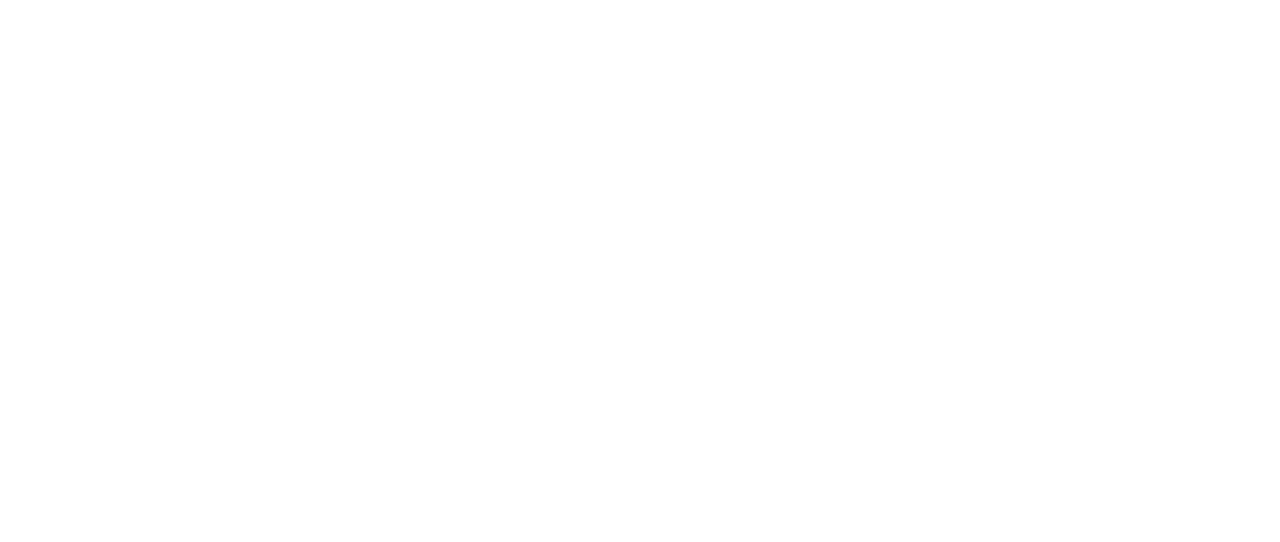
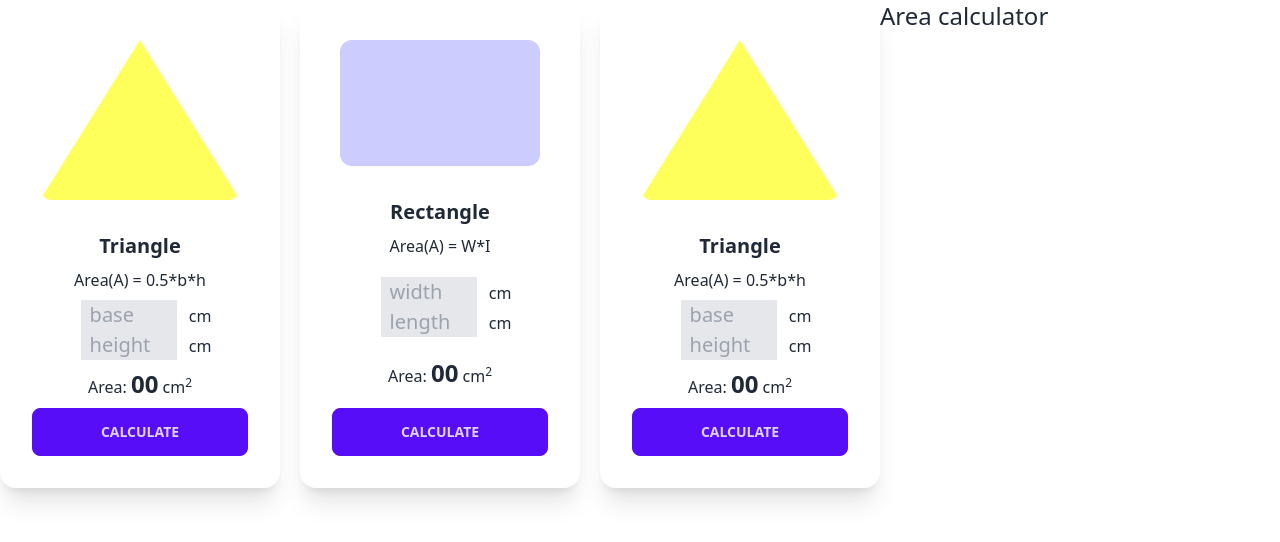
Before and after one commit to DipuBarua/geometry-genius-js, a plain HTML site: page index.html in a window 1280 px wide. Drawn offline with nearby package versions, Linux system fonts and the light colour scheme.

Commit message:
first commit

```diff
--- a/index.html
+++ b/index.html
@@ -14,6 +14,97 @@
 </head>
 
 <body>
+    <header></header>
+    <main>
+        <!-- main container -->
+        <div class="flex flex-col lg:flex-row">
+
+            <!-- shape container  -->
+            <div class="flex-1 grid grid-cols-1 md:grid-cols-2 lg:grid-cols-3 gap-5">
+
+                <!-- first card  -->
+                <div class="card bg-base-100 shadow-xl">
+                    <figure class="px-10 pt-10">
+                        <img src="images/triangle.png" alt="triangle" class="rounded-xl" />
+                    </figure>
+                    <div class="card-body items-center text-center">
+                        <h2 class="card-title">Triangle</h2>
+                        <p>Area(A) = 0.5*b*h</p>
+                        <p>
+                            <input id="triangle-base" type="text" class="border text-xl w-24 px-2 ml-3 bg-gray-200" placeholder="base">
+                            <span class="ml-2">cm</span>
+
+                            <input id="triangle-height" type="text" class="border text-xl w-24 px-2 ml-3 bg-gray-200" placeholder="height">
+                            <span class="ml-2">cm</span>
+                        </p>
+                        <p>Area: <span id="triangleArea" class="text-2xl font-bold">  00</span><span> cm<sup>2</sup></span>
+                        </p>
+                        <div class="card-actions w-full">
+                            <button onclick="calculateTriangleArea()" class="btn btn-primary w-full">Calculate</button>
+                        </div>
+                    </div>
+                </div>
+
+                <!-- second card  -->
+                <div class="card bg-base-100 shadow-xl">
+                    <figure class="px-10 pt-10">
+                        <img src="images/rectangle.png" alt="rectangle" class="rounded-xl" />
+                    </figure>
+                    <div class="card-body items-center text-center">
+                        <h2 class="card-title">Rectangle</h2>
+                        <p>Area(A) = W*I</p>
+                        <p>
+                            <input id="rectangle-width" type="text" class="border text-xl w-24 px-2 ml-3 bg-gray-200" placeholder="width">
+                            <span class="ml-2">cm</span>
+
+                            <input id="rectangle-length" type="text" class="border text-xl w-24 px-2 ml-3 bg-gray-200" placeholder="length">
+                            <span class="ml-2">cm</span>
+                        </p>
+                        <p>Area: <span id="rectangleArea" class="text-2xl font-bold">  00</span><span> cm<sup>2</sup></span>
+                        </p>
+                        <div class="card-actions w-full">
+                            <button onclick="calculateRectangleArea()" class="btn btn-primary w-full">Calculate</button>
+                        </div>
+                    </div>
+                </div>
+
+                <!-- third card  -->
+                <div class="card bg-base-100 shadow-xl">
+                    <figure class="px-10 pt-10">
+                        <img src="images/triangle.png" alt="triangle" class="rounded-xl" />
+                    </figure>
+                    <div class="card-body items-center text-center">
+                        <h2 class="card-title">Triangle</h2>
+                        <p>Area(A) = 0.5*b*h</p>
+                        <p>
+                            <input id="triangle-base" type="text" class="border text-xl w-24 px-2 ml-3 bg-gray-200" placeholder="base">
+                            <span class="ml-2">cm</span>
+
+                            <input id="triangle-height" type="text" class="border text-xl w-24 px-2 ml-3 bg-gray-200" placeholder="height">
+                            <span class="ml-2">cm</span>
+                        </p>
+                        <p>Area: <span id="area" class="text-2xl font-bold">  00</span><span> cm<sup>2</sup></span>
+                        </p>
+                        <div class="card-actions w-full">
+                            <button onclick="calculateArea()" class="btn btn-primary w-full">Calculate</button>
+                        </div>
+                    </div>
+                </div>
+
+
+
+            </div>
+
+            <!-- area calculator  -->
+            <div class="w-[400px]">
+                <div class="text-2xl">Area calculator</div>
+            </div>
+
+        </div>
+
+    </main>
+
+    <script src="js/area-calculator.js"></script>
 
 </body>
 
--- /dev/null
+++ b/js/area-calculator.js
@@ -0,0 +1,38 @@
+function calculateTriangleArea() {
+    //get triangle base
+    const baseField = document.getElementById('triangle-base');
+    const baseFieldString = baseField.value;
+    const base = parseFloat(baseFieldString);
+
+    //get triangle height
+    const heightField = document.getElementById('triangle-height');
+    const heightFieldString = heightField.value;
+    const height = parseFloat(heightFieldString);
+
+    // triangel area calculation
+    const areaCalculation = 0.5 * base * height;
+
+    // set triangle area
+    const areaField = document.getElementById('triangleArea');
+    areaField.innerText = areaCalculation;
+}
+
+
+function calculateRectangleArea() {
+    //get rectangle width
+    const widthField = document.getElementById('rectangle-width');
+    const widthFieldString = widthField.value;
+    const width = parseFloat(widthFieldString);
+
+    //get rectangle length
+    const lengthField = document.getElementById('rectangle-length');
+    const lengthFieldString = lengthField.value;
+    const length = parseFloat(lengthFieldString);
+
+    // rectangle area calculation
+    const rectangelAreaCalculation = width * length;
+
+    // set rectangle area
+    const areaField = document.getElementById('rectangleArea');
+    areaField.innerText = rectangelAreaCalculation;
+}
```
Also changed, not shown: tailwind.config.js (+8 -0 lines).
